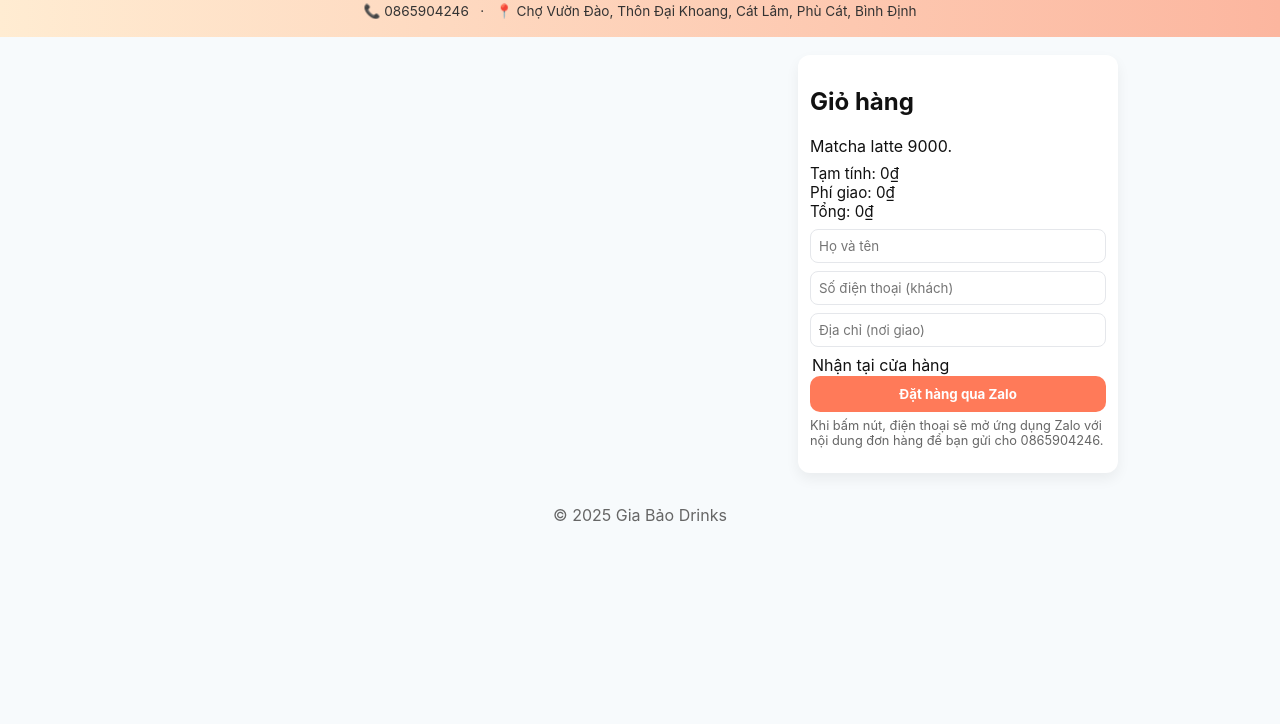
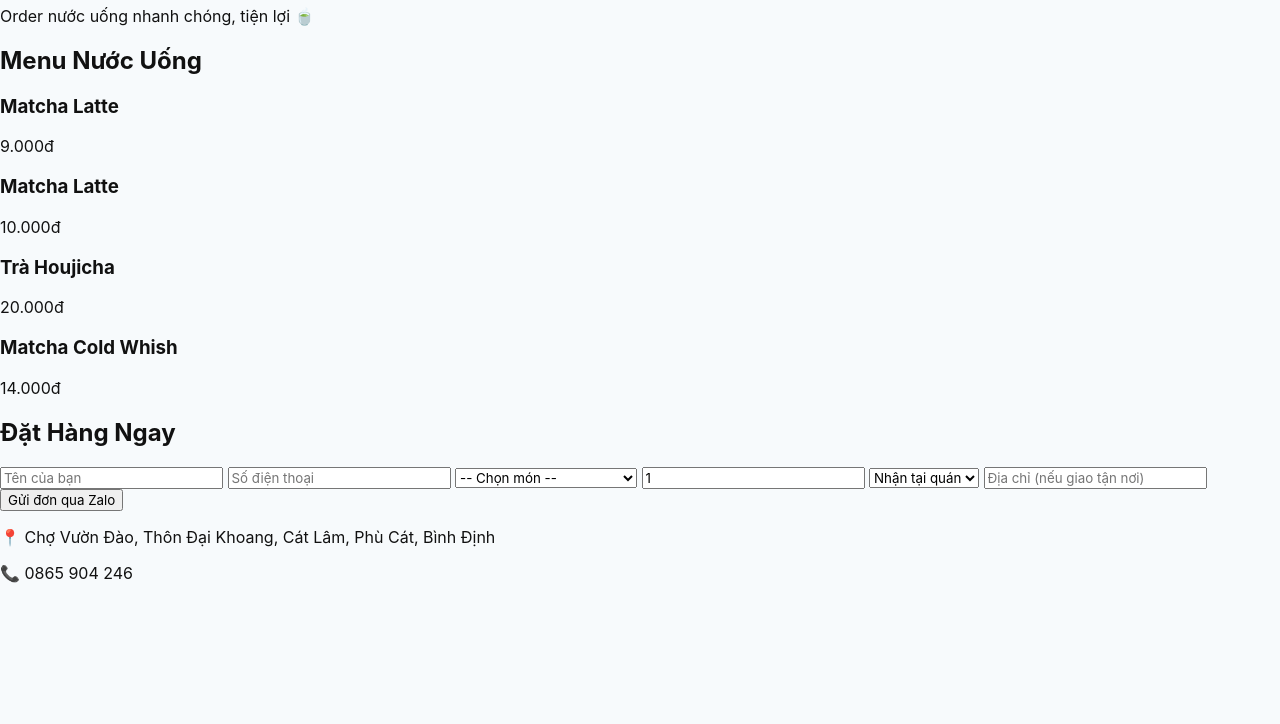
Before and after one commit to thuybuithi0375632661-dotcom/gia-bao-oder, a plain HTML site: page index.html in a window 1280 px wide. Shown: the part 76-800 px from the top of the page. Drawn offline with Linux system fonts and the light colour scheme.

Commit message:
Update index.html

```diff
--- a/index.html
+++ b/index.html
@@ -1,49 +1,66 @@
-<!doctype html>
+<!DOCTYPE html>
 <html lang="vi">
 <head>
-  <meta charset="utf-8" />
-  <meta name="viewport" content="width=device-width,initial-scale=1" />
-  <title>Gia Bảo Drinks - Order</title>
-  <link rel="stylesheet" href="style.css">
+  <meta charset="UTF-8" />
+  <meta name="viewport" content="width=device-width, initial-scale=1.0" />
+  <title>Gia Bảo Oder</title>
+  <link rel="stylesheet" href="style.css" />
 </head>
 <body>
-  <header class="header">
-    <h1>Gia Bảo Drinks</h1>
-    <p class="slogan">Order nước uống dễ dàng, nhanh chóng</p>
-    <div class="contact">📞 0865904246 &nbsp; · &nbsp; 📍 Chợ Vườn Đào, Thôn Đại Khoang, Cát Lâm, Phù Cát, Bình Định</div>
+  <header>
+    <h1>Gia Bảo Oder</h1>
+    <p>Order nước uống nhanh chóng, tiện lợi 🍵</p>
   </header>
 
-  <main class="container">
-    <section class="products" id="products"></section>
+  <section class="menu">
+    <h2>Menu Nước Uống</h2>
+    <div class="items">
+      <div class="item">
+        <h3>Matcha Latte</h3>
+        <p class="price">9.000đ</p>
+      </div>
+      <div class="item">
+        <h3>Matcha Latte</h3>
+        <p class="price">10.000đ</p>
+      </div>
+      <div class="item">
+        <h3>Trà Houjicha</h3>
+        <p class="price">20.000đ</p>
+      </div>
+      <div class="item">
+        <h3>Matcha Cold Whish</h3>
+        <p class="price">14.000đ</p>
+      </div>
+    </div>
+  </section>
 
-    <aside class="cart" id="cart">
-      <h2>Giỏ hàng</h2>
-      <div id="cart-items">Matcha latte 9000.</div>
-      <div class="summary">
-        <div>Tạm tính: <span id="subtotal">0</span>₫</div>
-        <div>Phí giao: <span id="shipping">0</span>₫</div>
-        <div class="total">Tổng: <span id="total">0</span>₫</div>
-      </div>
+  <section class="order">
+    <h2>Đặt Hàng Ngay</h2>
+    <form id="orderForm">
+      <input type="text" id="name" placeholder="Tên của bạn" required />
+      <input type="tel" id="phone" placeholder="Số điện thoại" required />
+      <select id="drink" required>
+        <option value="">-- Chọn món --</option>
+        <option value="Matcha Latte 9k">Matcha Latte - 9K</option>
+        <option value="Matcha Latte 10k">Matcha Latte - 10K</option>
+        <option value="Trà Houjicha 20k">Trà Houjicha - 20K</option>
+        <option value="Matcha Cold Whish 14k">Matcha Cold Whish - 14K</option>
+      </select>
+      <input type="number" id="quantity" placeholder="Số lượng" min="1" value="1" required />
+      <select id="delivery" required>
+        <option value="Nhận tại quán">Nhận tại quán</option>
+        <option value="Giao tận nơi">Giao tận nơi</option>
+      </select>
+      <input type="text" id="address" placeholder="Địa chỉ (nếu giao tận nơi)" />
+      <button type="submit">Gửi đơn qua Zalo</button>
+    </form>
+  </section>
 
-      <div class="customer">
-        <input id="name" placeholder="Họ và tên" />
-        <input id="phone" placeholder="Số điện thoại (khách)" />
-        <input id="address" placeholder="Địa chỉ (nơi giao)" />
-      </div>
- <option value="pickup">Nhận tại cửa hàng</option>
-    </select>
-</div>
-      <button id="place-order">Đặt hàng qua Zalo</button>
-      <p class="note">Khi bấm nút, điện thoại sẽ mở ứng dụng Zalo với nội dung đơn hàng để bạn gửi cho 0865904246.</p>
-    </aside>
-  </main>
+  <footer>
+    <p>📍 Chợ Vườn Đào, Thôn Đại Khoang, Cát Lâm, Phù Cát, Bình Định</p>
+    <p>📞 0865 904 246</p>
+  </footer>
 
-  <footer class="footer">© 2025 Gia Bảo Drinks</footer>
-
-  <script>
-    // Inline config injected by build step
-    window.APP_CONFIG = { phone: "0865904246", shopName: "Gia Bảo Drinks", address: "Chợ Vườn Đào, Thôn Đại Khoang, Cát Lâm, Phù Cát, Bình Định" };
-  </script>
   <script src="script.js"></script>
 </body>
 </html>
```
